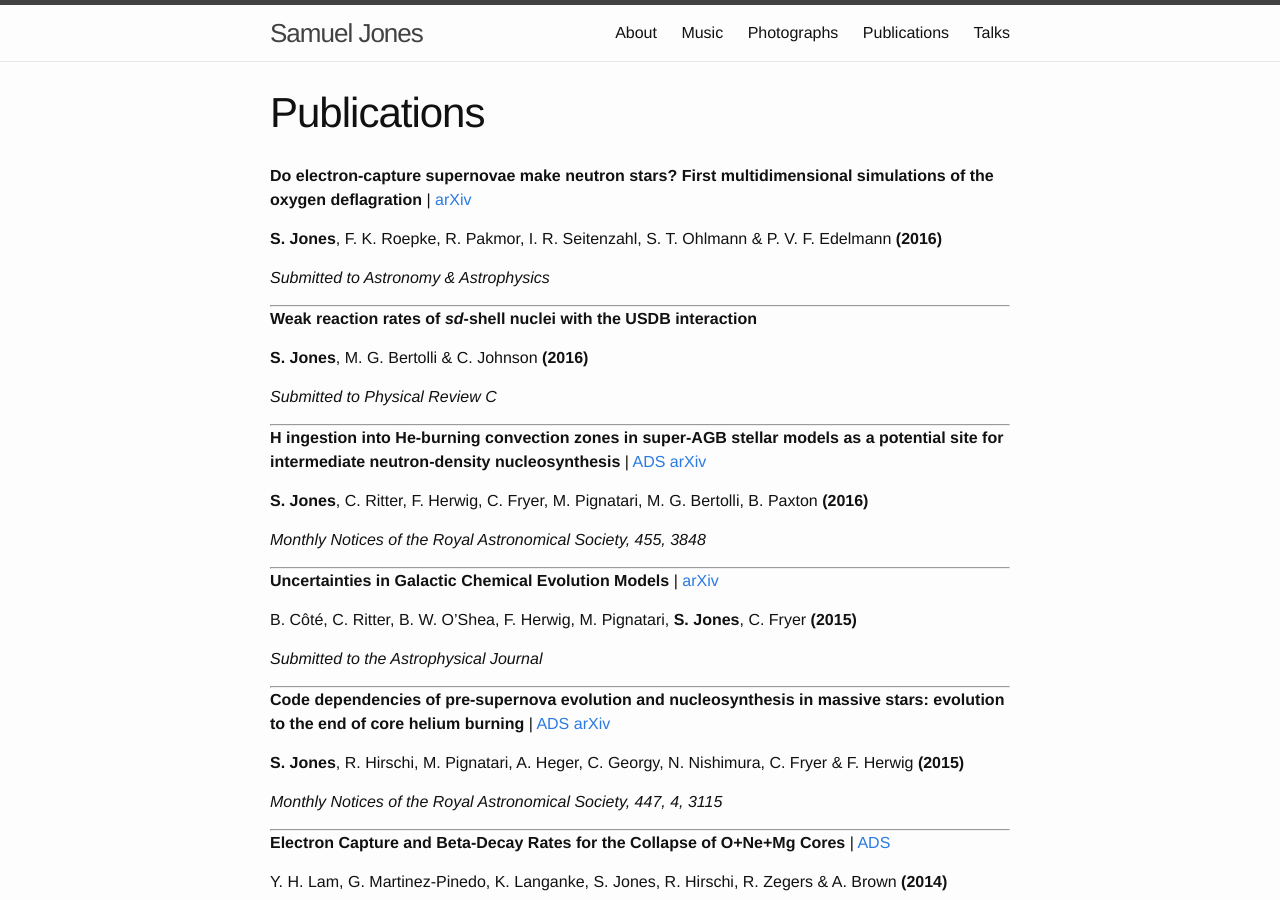
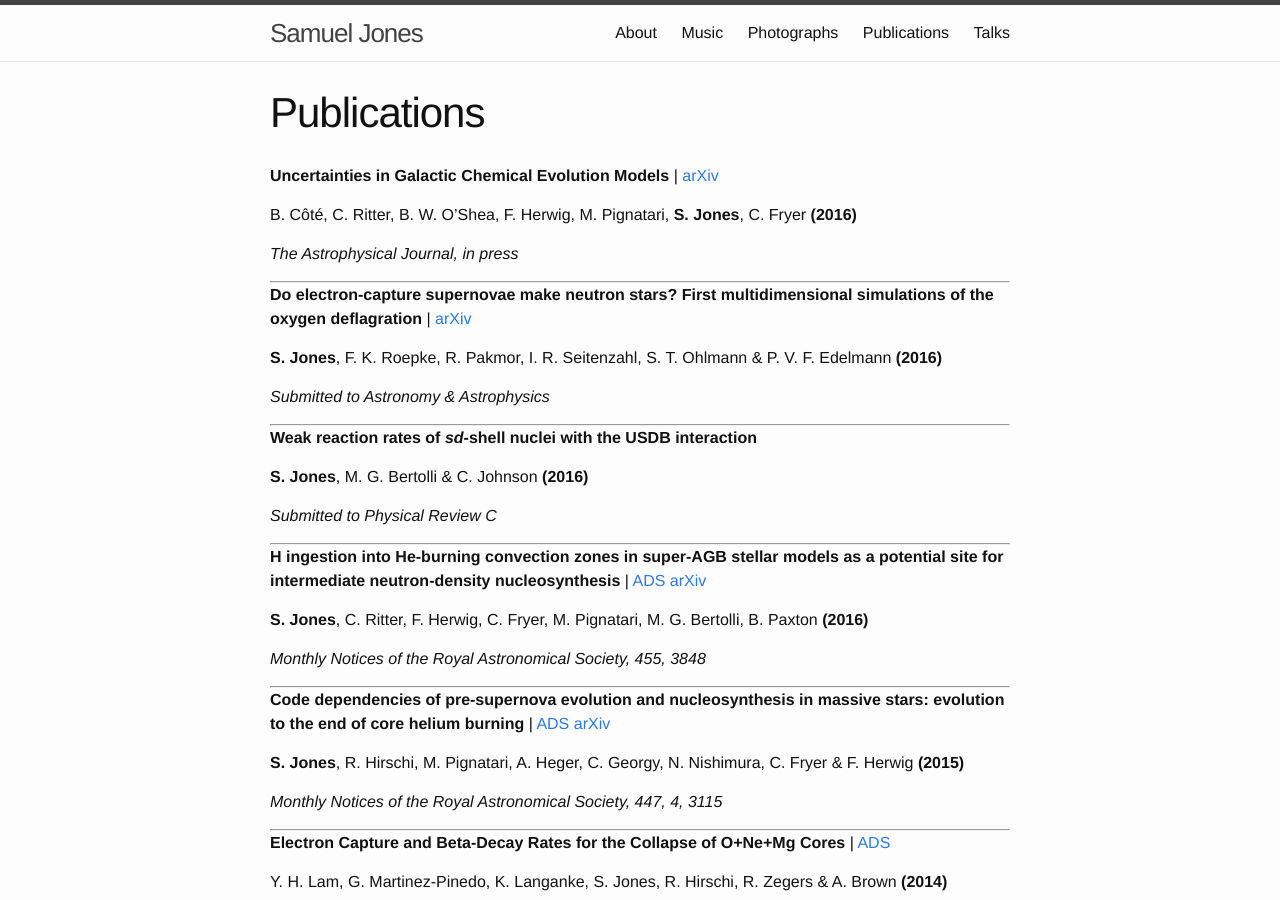
Before and after one commit to swjones/swjones.github.io, a Jekyll site: the page built from publications.md, in a window 1280 px wide and 900 px high. Built offline with Jekyll 4.4.1, drawn with Linux system fonts in a browser that asks for light colours; formulas are drawn with MathJax 3; some of the changed lines change nothing that is shown.

Commit message:
paper from Benoit in press
Former-commit-id: 79fc4b782f080b3ee697658386f4e43972441b3b

```diff
--- a/publications.md
+++ b/publications.md
@@ -2,6 +2,16 @@
 layout: page
 title: Publications
 permalink: /publications/
+---
+
+__Uncertainties in Galactic Chemical Evolution Models__
+| [arXiv](http://arxiv.org/abs/1509.06270)
+
+B. C&ocirc;t&eacute;, C. Ritter, B. W. O'Shea, F. Herwig, M. Pignatari,
+__S. Jones__, C. Fryer __(2016)__
+
+_The Astrophysical Journal, in press_
+
 ---
 
 __Do electron-capture supernovae make neutron stars? First multidimensional
@@ -32,16 +42,6 @@ __S. Jones__, C. Ritter, F. Herwig, C. Fryer, M. Pignatari, M. G. Bertolli,
 B. Paxton __(2016)__
 
 _Monthly Notices of the Royal Astronomical Society, 455, 3848_
-
----
-
-__Uncertainties in Galactic Chemical Evolution Models__
-| [arXiv](http://arxiv.org/abs/1509.06270)
-
-B. C&ocirc;t&eacute;, C. Ritter, B. W. O'Shea, F. Herwig, M. Pignatari,
-__S. Jones__, C. Fryer __(2015)__
-
-_Submitted to the Astrophysical Journal_
 
 ---
 
```
